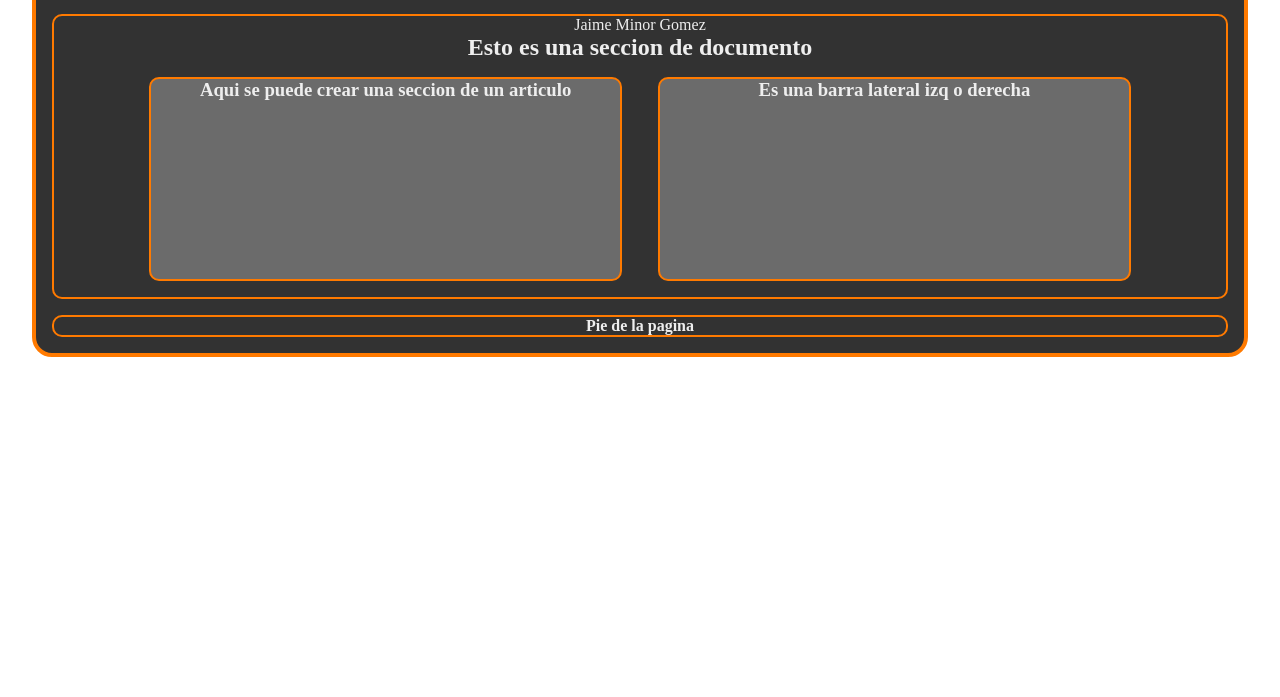
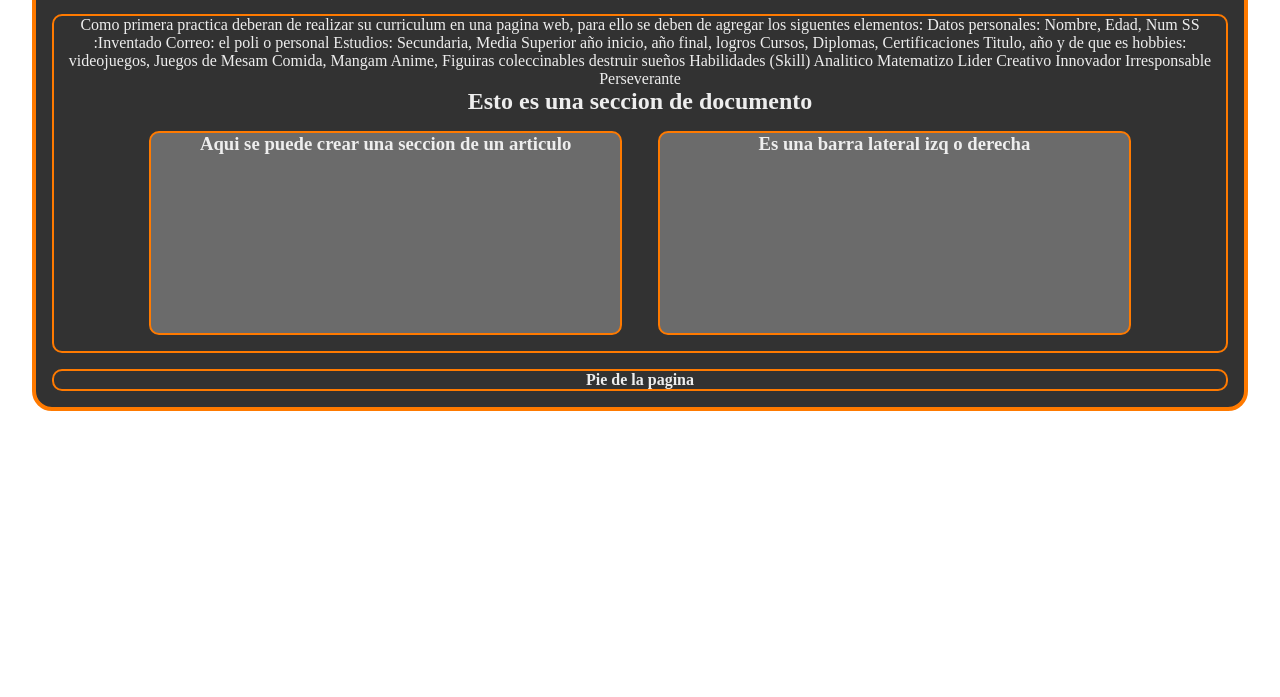
Before and after one commit to alex2345-code/4iv7-psw-ortiz-pineda-alexis-imanol, a plain HTML site: page index.html in a window 1280 px wide. Shown: the part 103-800 px from the top of the page. Drawn offline with Linux system fonts and the light colour scheme.

Commit message:
mi primera pagina con tareaa

```diff
--- a/index.html
+++ b/index.html
@@ -15,7 +15,34 @@
     </nav>
 
     <section>
-        <p>Jaime Minor Gomez</p>
+        <p>Como primera practica deberan de realizar su curriculum
+            en una pagina web, para ello se deben de agregar los
+            siguentes elementos:
+
+            Datos personales: Nombre, Edad, Num SS :Inventado
+            Correo: el poli o personal
+
+            Estudios: Secundaria, Media Superior
+            año inicio, año final, logros
+
+            Cursos, Diplomas, Certificaciones
+            Titulo, año y de que es
+
+            hobbies:
+            videojuegos, Juegos de Mesam Comida, Mangam Anime, Figuiras coleccinables
+            destruir sueños
+
+            Habilidades (Skill)
+
+            Analitico
+            Matematizo
+            Lider
+            Creativo
+            Innovador
+            Irresponsable
+            Perseverante
+
+        </p>
         <h2>Esto es una seccion de documento</h2>
         <article>
             <h3>Aqui se puede crear  una seccion de un articulo</h3>
```
